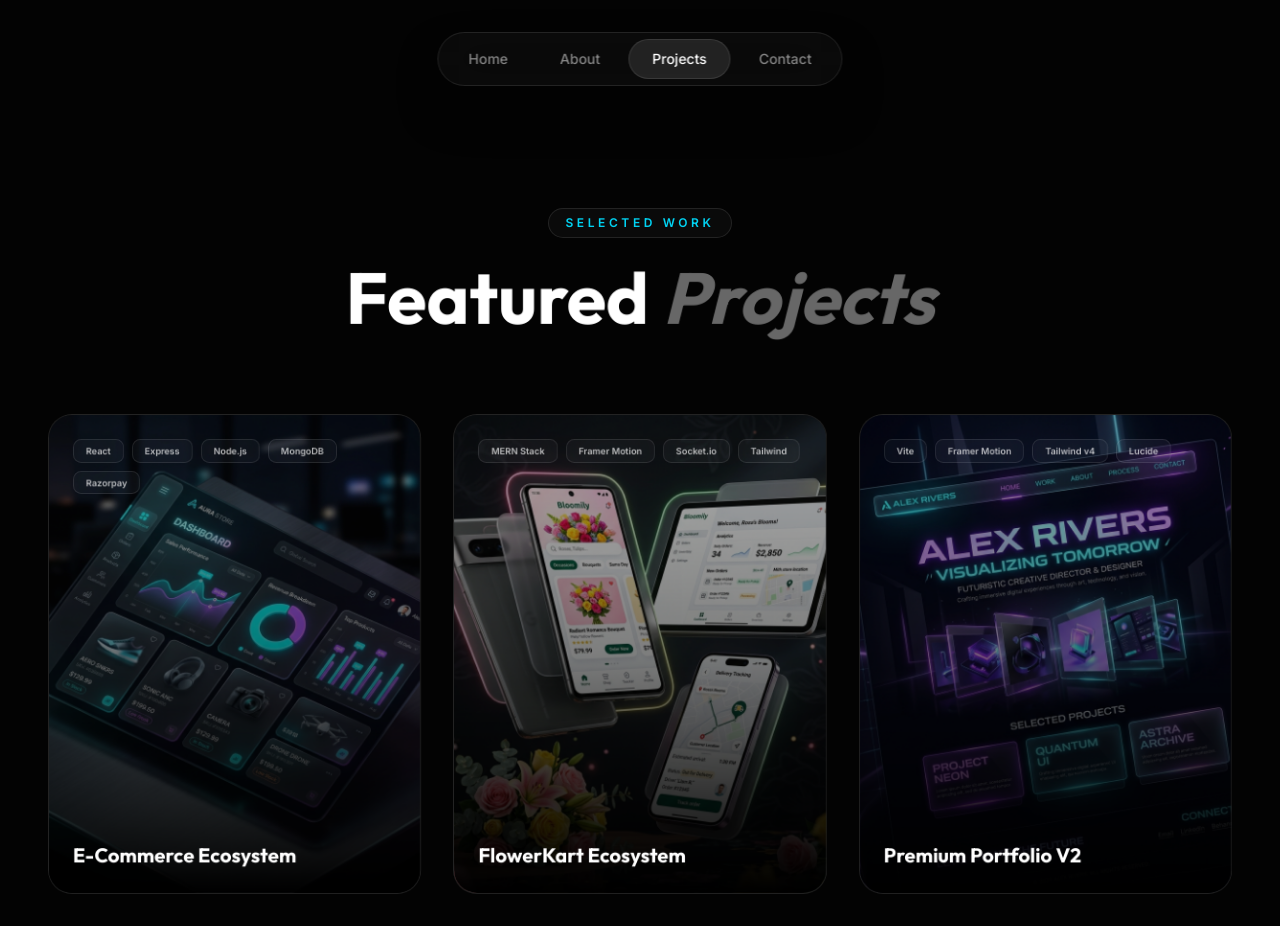
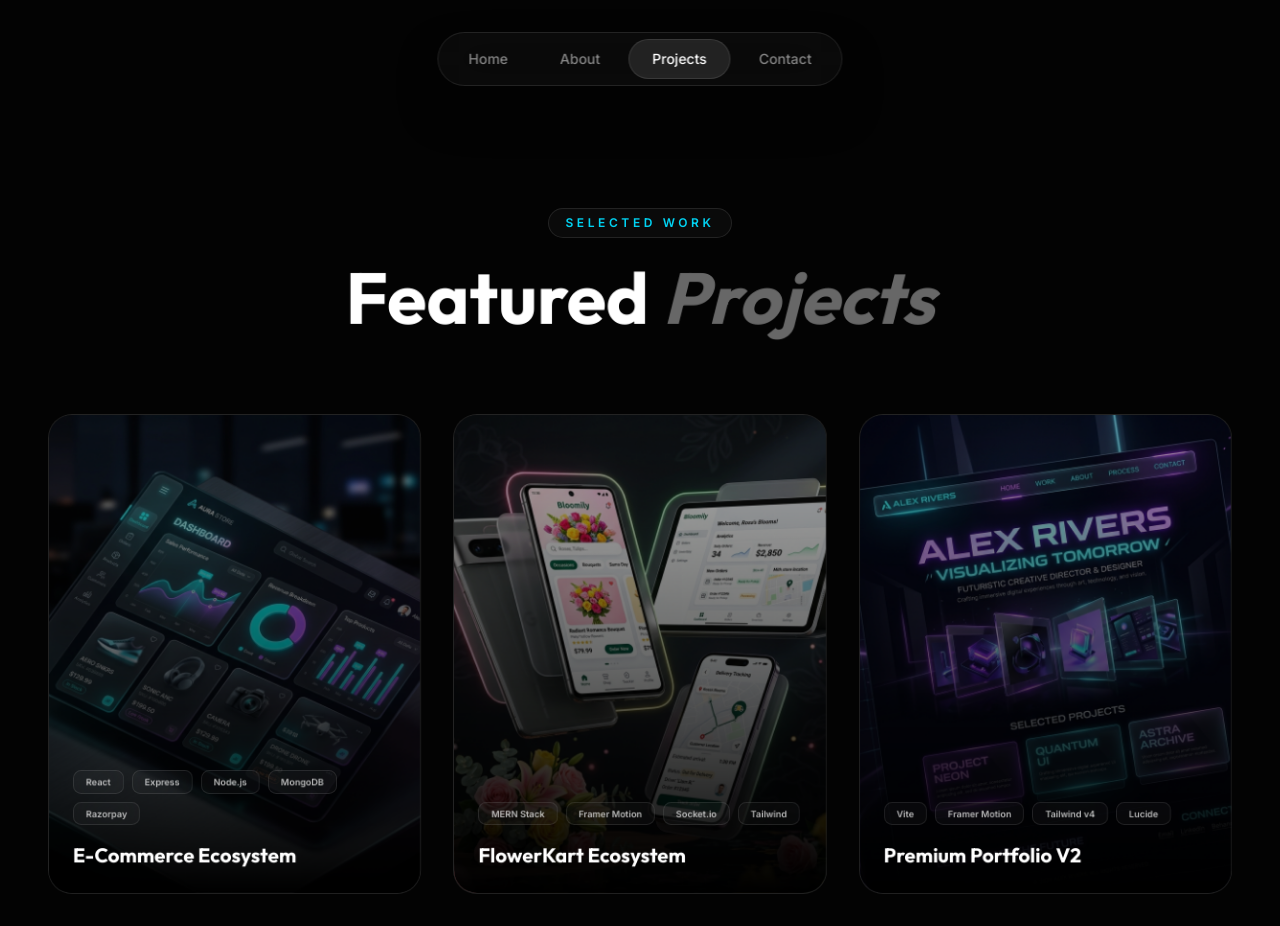
Before and after one commit to raunak5616/Raunak-Portfolio, a React (Vite) app in the folder my_protfolio/: page /projects in a window 1280 px wide. Shown: the top 926 px of the page. Built offline with nearby package versions, Linux system fonts and the light colour scheme.

Commit message:
feat: implement hero and projects pages with magnetic button component and vercel configuration

```diff
--- a/my_protfolio/src/component/MagneticButton.jsx
+++ b/my_protfolio/src/component/MagneticButton.jsx
@@ -8,8 +8,8 @@ const MagneticButton = ({ children, className = "", ...props }) => {
   const handleMouseMove = (e) => {
     const { clientX, clientY } = e;
     const { width, height, left, top } = ref.current.getBoundingClientRect();
-    const x = clientX - (left + width / 2);
-    const y = clientY - (top + height / 2);
+    const x = (clientX - (left + width / 2)) * 0.35;
+    const y = (clientY - (top + height / 2)) * 0.35;
     setPosition({ x, y });
   };
 
@@ -25,7 +25,7 @@ const MagneticButton = ({ children, className = "", ...props }) => {
       onMouseMove={handleMouseMove}
       onMouseLeave={handleMouseLeave}
       animate={{ x, y }}
-      transition={{ type: "spring", stiffness: 150, damping: 15, mass: 0.1 }}
+      transition={{ type: "spring", stiffness: 100, damping: 20, mass: 0.5 }}
       className={`relative inline-flex items-center justify-center ${className}`}
       {...props}
     >
--- a/my_protfolio/src/pages/hero/index.jsx
+++ b/my_protfolio/src/pages/hero/index.jsx
@@ -74,10 +74,10 @@ const Hero = () => {
             <MagneticButton>
               <Link
                 to="/projects"
-                className="group flex items-center gap-3 px-10 py-5 rounded-full bg-white text-black font-bold transition-all hover:pr-8"
+                className="group flex items-center gap-3 px-10 py-5 rounded-full bg-white text-black font-bold transition-all hover:scale-[1.02] active:scale-[0.98]"
               >
                 View Work
-                <ArrowRight className="group-hover:translate-x-1 transition-transform" size={20} />
+                <ArrowRight className="group-hover:translate-x-1.5 transition-transform duration-300" size={20} />
               </Link>
             </MagneticButton>
 
--- a/my_protfolio/src/pages/projects/index.jsx
+++ b/my_protfolio/src/pages/projects/index.jsx
@@ -84,10 +84,18 @@ const Projects = () => {
             transition={{ delay: index * 0.1, duration: 0.8 }}
 
             className="group relative w-full max-w-[420px] mx-auto h-[480px] rounded-3xl overflow-hidden glass border-white/10"
-
-            whileHover={{ y: -10 }}
+            whileHover="hover"
+            initial="initial"
+            animate="animate"
+            transition={{ duration: 0.4, ease: [0.23, 1, 0.32, 1] }}
             style={{ transformStyle: "preserve-3d", perspective: "1000px" }}
           >
+            {/* Added a stable hover wrapper if needed, but let's try this first */}
+            <motion.div
+               variants={{ hover: { y: -8 } }}
+               transition={{ duration: 0.4, ease: [0.23, 1, 0.32, 1] }}
+               className="w-full h-full"
+            >
 
             {/* Background */}
             <div className="absolute inset-0 z-0">
@@ -102,14 +110,14 @@ const Projects = () => {
                   {project.title}
                 </div>
               )}
-              <div className="absolute inset-0 bg-gradient-to-t from-black via-black/30 to-transparent" />
+              <div className="absolute inset-0 bg-gradient-to-t from-black via-black/40 to-transparent" />
             </div>
 
-            {/* Content */}
-            <div className="absolute inset-0 z-10 p-6 flex flex-col justify-between">
+            {/* Content Container */}
+            <div className="absolute inset-0 z-10 p-6 flex flex-col justify-end">
 
-              {/* Tech */}
-              <div className="flex flex-wrap gap-2">
+              {/* Tech Tags - Always Visible but fade slightly on hover */}
+              <div className="flex flex-wrap gap-2 mb-4 transition-opacity duration-300 group-hover:opacity-80">
                 {project.tech.map((t) => (
                   <span
                     key={t}
@@ -120,13 +128,22 @@ const Projects = () => {
                 ))}
               </div>
 
-              {/* Info */}
-              <div className="w-full transition-all duration-500 ease-in-out group-hover:-translate-y-2">
-                <h3 className="text-xl font-bold text-white transition-colors duration-300 group-hover:text-cyan-400 group-hover:mb-2">
+              {/* Animated Expansion */}
+              <div className="w-full">
+                <h3 className="text-xl font-bold text-white transition-colors duration-300 group-hover:text-cyan-400">
                   {project.title}
                 </h3>
 
-                <div className="max-h-0 opacity-0 group-hover:max-h-[300px] group-hover:opacity-100 transition-all duration-500 ease-in-out overflow-hidden">
+                <motion.div
+                  initial={{ height: 0, opacity: 0 }}
+                  variants={{
+                    hover: { height: "auto", opacity: 1, marginTop: 12 }
+                  }}
+                  animate={undefined} // Controlled by parent group hover if possible, but let's use CSS group-hover for simplicity or motion's whileHover logic
+                  transition={{ duration: 0.5, ease: [0.23, 1, 0.32, 1] }}
+                  className="overflow-hidden"
+                  // Using animate logic via variants triggered by parent
+                >
                   <p className="text-sm text-white/50 mb-4 line-clamp-2">
                     {project.desc}
                   </p>
@@ -160,10 +177,11 @@ const Projects = () => {
                       </a>
                     </div>
                   )}
-                </div>
+                </motion.div>
               </div>
 
             </div>
+            </motion.div>
           </motion.div>
         ))}
       </div>
```
Also changed, not shown: my_protfolio/vercel.json (added).
